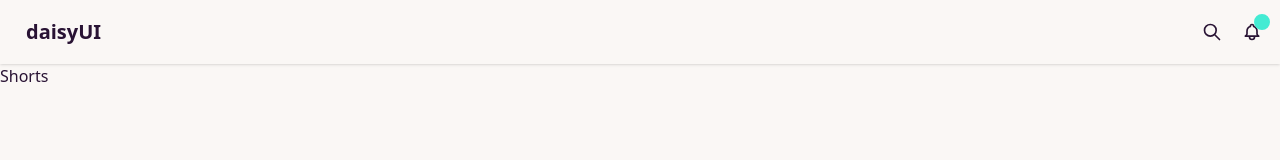
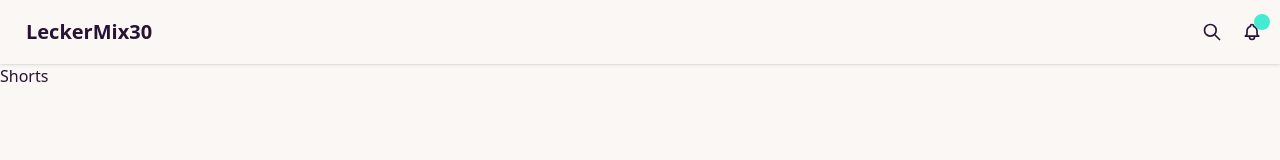
Before and after one commit to achu94/lecker-mix-30, a Next.js app: page /shorts in a window 1280 px wide. Shown: the top 160 px of the page. Built offline with nearby package versions, Linux system fonts and the light colour scheme.

Commit message:
chore: Nav header name

```diff
--- a/src/app/components/navigation.tsx
+++ b/src/app/components/navigation.tsx
@@ -2,7 +2,7 @@
     return (
         <div className="navbar bg-base-100 shadow-sm">
             <div className="flex-1">
-                <a className="btn btn-ghost text-xl">daisyUI</a>
+                <a className="btn btn-ghost text-xl">LeckerMix30</a>
             </div>
             <div className="navbar-end">
                 <button className="btn btn-ghost btn-circle">
```
